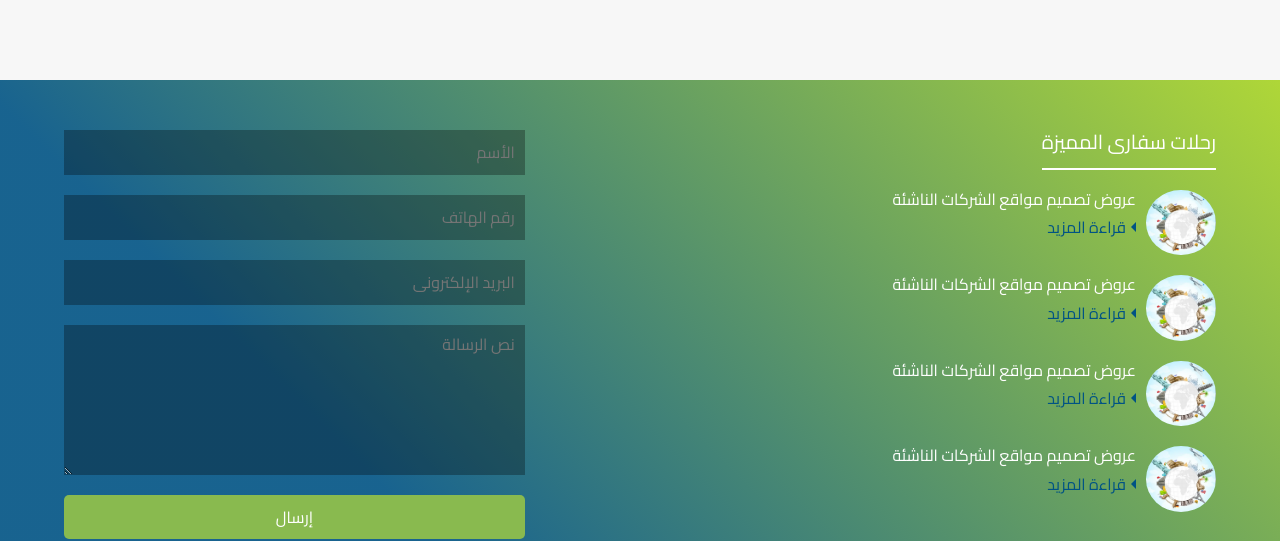
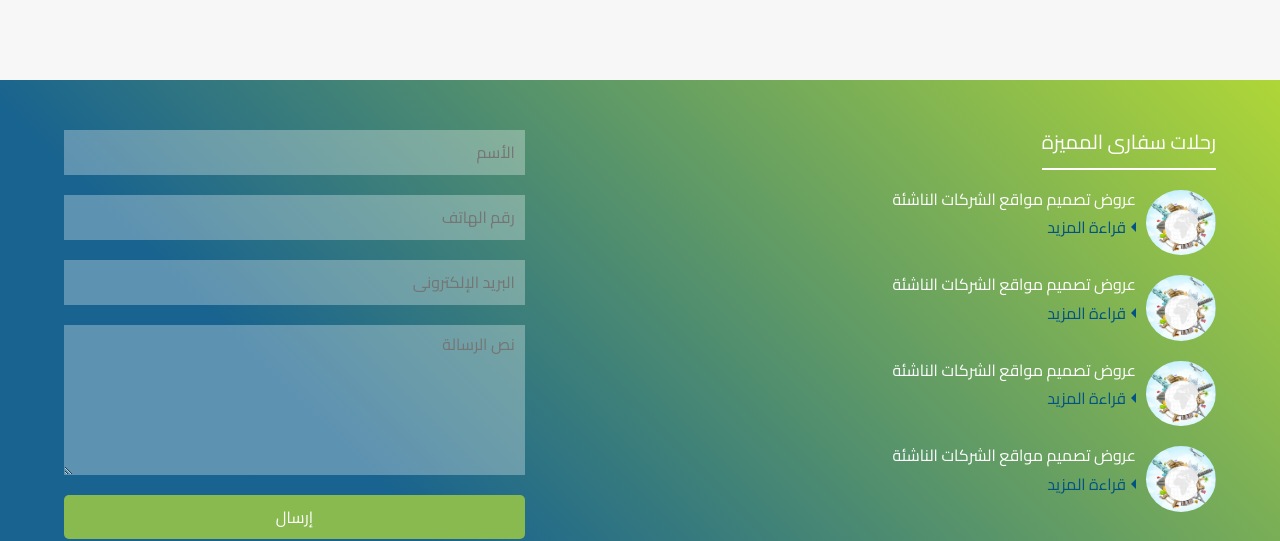
Before and after one commit to Omar-Zezo/safarysuez, a React (Create React App) app: page / in a window 1280 px wide. Shown: the part 4920-5461 px from the top of the page. Built offline with nearby package versions, Linux system fonts and the light colour scheme; a web font is replaced by a local one.

Commit message:
safary-suez

```diff
--- a/src/components/Footer/_Footer.scss
+++ b/src/components/Footer/_Footer.scss
@@ -69,7 +69,7 @@
           height: 45px;
           padding: 0 10px;
           display: block;
-          background-color: rgba(0, 0, 0, 0.3);
+          background-color: rgba(255, 255, 255, 0.3);
           color: #fff;
           border: 0;
           outline: 0;
--- a/src/style/mainStyle.css
+++ b/src/style/mainStyle.css
@@ -1576,7 +1576,7 @@ a {
   height: 45px;
   padding: 0 10px;
   display: block;
-  background-color: rgba(0, 0, 0, 0.3);
+  background-color: rgba(255, 255, 255, 0.3);
   color: #fff;
   border: 0;
   outline: 0;
```
Also changed, not shown: 1 other file (tests, documents, lock files or other folders).
